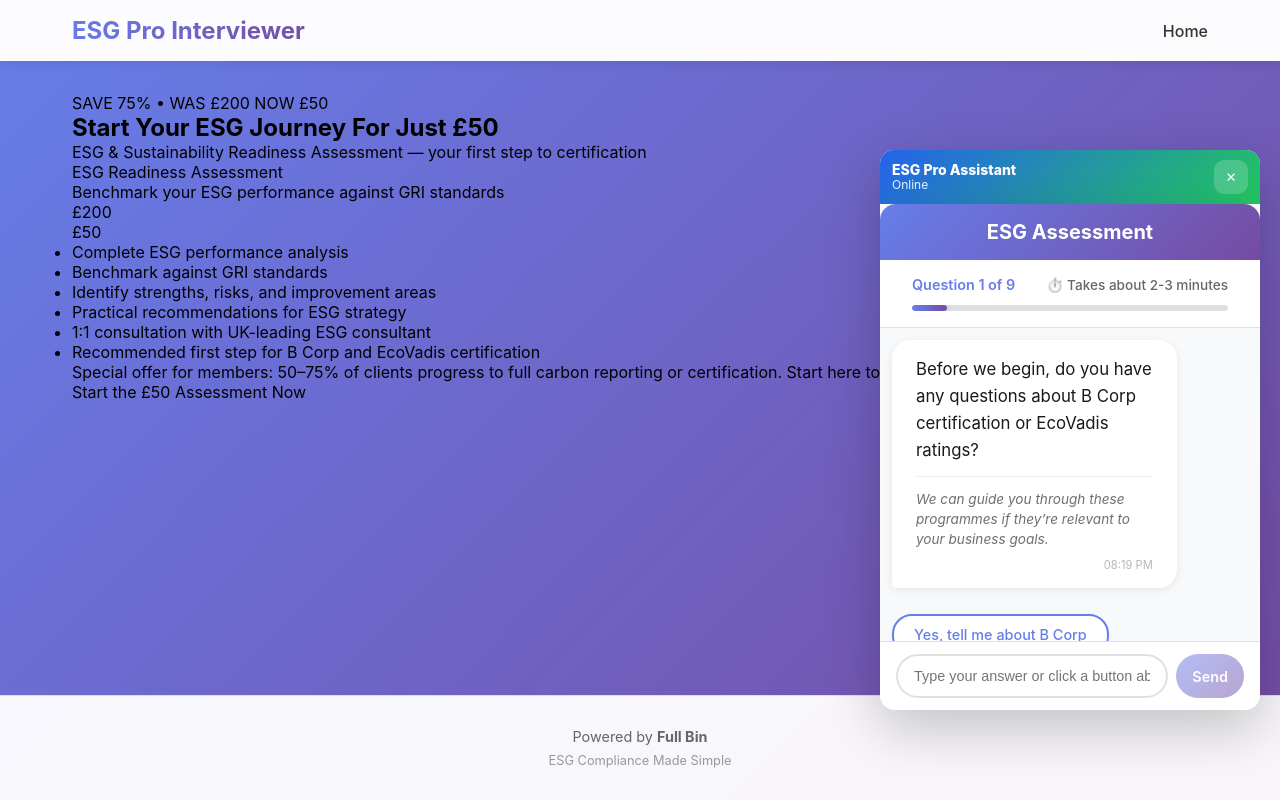
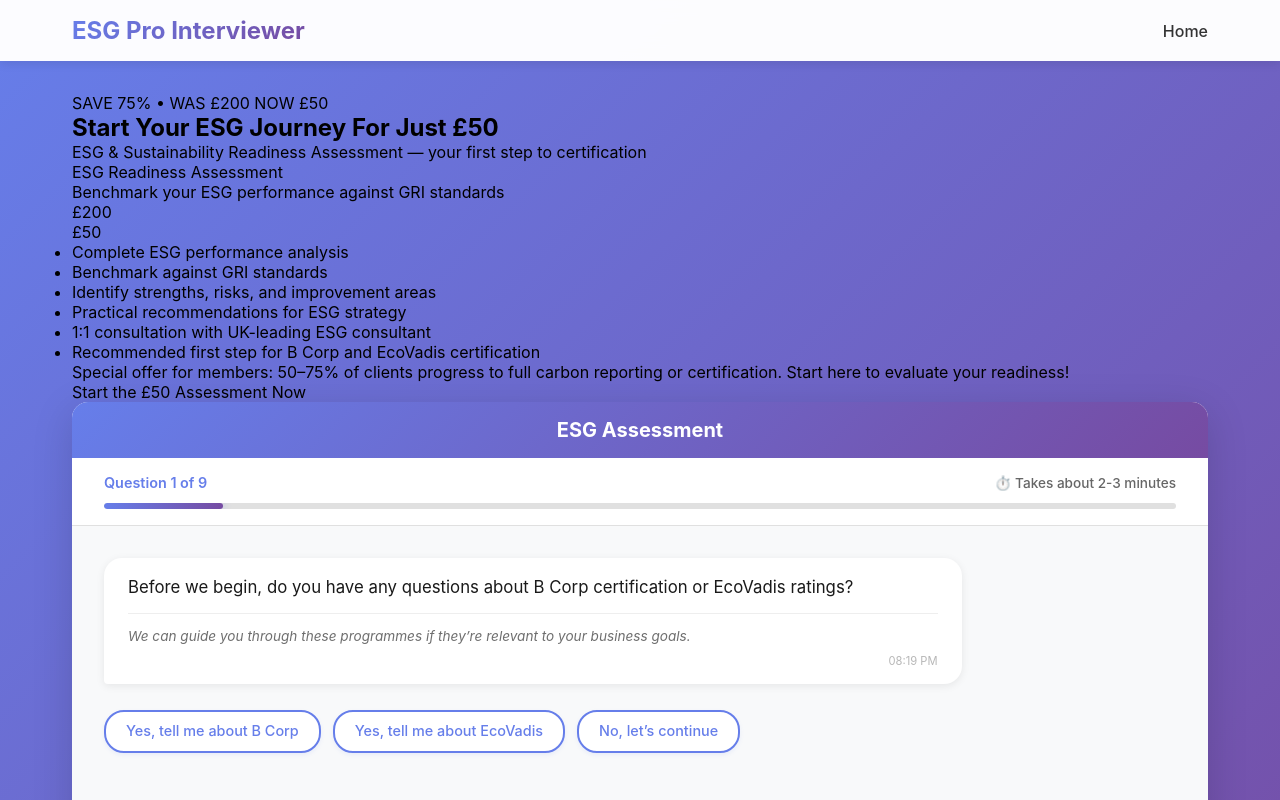
Before and after one commit to 1FBexpress/ESGPRO, a Next.js app: page / in a window 1280 px wide. Shown: the top 800 px of the page. Built offline with nearby package versions, Linux system fonts and the light colour scheme.

Commit message:
Embed ChatInterface in the right section

```diff
--- a/pages/index.js
+++ b/pages/index.js
@@ -71,7 +71,7 @@
             {/* RIGHT: Integrated chat */}
             <aside className={styles.landingRight}>
               <div className={styles.chatDock}>
-                <ChatInterface />
+                <ChatInterface embedded />
               </div>
             </aside>
           </section>
```
